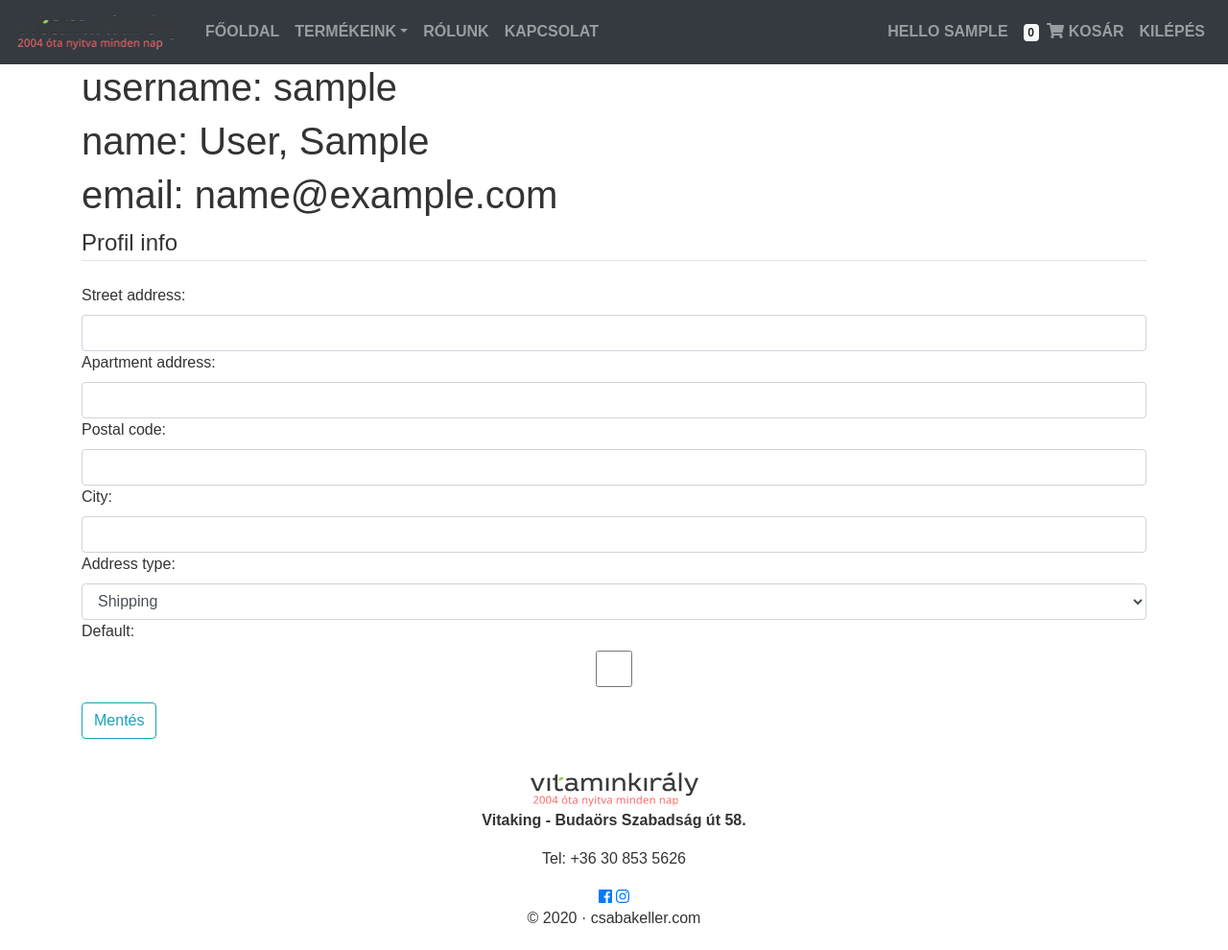
After one commit to csabimvp/vitaking, a Django app: page /account/profile/edit in a window 1280 px wide. The commit adds this page. Shown: the whole page at 96% size. Run offline with Django 3.2, Linux system fonts and the light colour scheme; the visitor is signed in with stand-in values (Sample User, id 1); parts of the project's set-up code (start-up, migrations or seed data) failed here and were passed over; some libraries are stand-ins or nearby versions.

Commit message:
Edit profile fix

```diff
--- a/webshop/account/forms.py
+++ b/webshop/account/forms.py
@@ -1,5 +1,6 @@
 from django import forms
 from django.contrib.auth.models import User
+from .models import Address
 
 
 class LoginForm(forms.Form):
@@ -61,3 +62,33 @@ class UserRegistrationForm(forms.ModelForm):
         if cd["password"] != cd["password2"]:
             raise forms.ValidationError("A jelszó nem egyezik!")
         return cd["password2"]
+
+
+class UserUpdateForm(forms.ModelForm):
+    email = forms.EmailField()
+
+    class Meta:
+        model = User
+        fields = ["email"]
+
+
+class AddressUpdateForm(forms.ModelForm):
+    class Meta:
+        model = Address
+        fields = [
+            "street_address",
+            "apartment_address",
+            "postal_code",
+            "city",
+            "address_type",
+            "default",
+        ]
+
+        widgets = {
+            "street_address": forms.TextInput(attrs={"class": "form-control"}),
+            "apartment_address": forms.TextInput(attrs={"class": "form-control"}),
+            "postal_code": forms.TextInput(attrs={"class": "form-control"}),
+            "city": forms.TextInput(attrs={"class": "form-control"}),
+            "address_type": forms.Select(attrs={"class": "form-control"}),
+            "default": forms.CheckboxInput(attrs={"class": "form-control"}),
+        }
--- a/webshop/account/models.py
+++ b/webshop/account/models.py
@@ -20,4 +20,4 @@ class Address(models.Model):
         verbose_name_plural = "Addresses"
 
     def __str__(self):
-        return self.user.username
+        return self.user
--- a/webshop/account/templates/account/user/detail.html
+++ b/webshop/account/templates/account/detail.html
@@ -1,7 +1,6 @@
 {% extends "shop/base.html" %}
 {% load static %}
 
-{% block title %}{{ user.username }}{% endblock %}
 
 {% block content %}
 <div class="container">
@@ -22,5 +21,9 @@
             {% endfor %}
         </div>
     </div>
+
+    <div class="row">
+        <a href="{% url "account:user_profile_edit" %}" class="btn btn-outline-secondary mr-2">Profil szerkesztese</a>
+    </div>
 </div>
 {% endblock %}
--- /dev/null
+++ b/webshop/account/templates/account/edit.html
@@ -0,0 +1,53 @@
+{% extends "shop/base.html" %}
+{% load static %}
+
+{% block title %}{{ user.username }}{% endblock %}
+
+{% block content %}
+<div class="container">
+    <div class="row">
+        <div class="col">
+            <h1>username: {{ user.username }}</h1>
+            <h1>name: {{ user.last_name }}, {{ user.first_name }}</h1>
+            <h1>email: {{ user.email }}</h1>
+        </div>
+        <!--/<div class="col">
+            {% for a in address %}
+            <h1>{% if a.address_type == "S" %}Shipping address{% else %}Billing address{% endif %}</h1>
+            <h3>Cim 1: {{ a.street_address }}</h3>
+            <h3>Cim 2: {{ a.apartment_address }}</h3>
+            <h3>Iranyito szam: {{ a.postal_code }}</h3>
+            <h3>{{ a.city }}</h3>
+            <h3>{{ a.address_type }}</h3>
+            {% endfor %}
+        </div>/-->
+    </div>
+
+    <div class="row">
+        <!--/<div class="col">
+            <form method="POST">
+                {% csrf_token %}
+                <fieldset class="form-group">
+                    <legend class="border-bottom mb-4">Profil info</legend>
+                    {{ u_form }}
+                </fieldset>
+                <div class="form-group">
+                    <button class="btn btn-outline-info" type="submit">Mentés</button>
+                </div>
+            </form>
+        </div>/-->
+        <div class="col">
+            <form method="POST">
+                {% csrf_token %}
+                <fieldset class="form-group">
+                    <legend class="border-bottom mb-4">Profil info</legend>
+                    {{ a_form }}
+                </fieldset>
+                <div class="form-group">
+                    <button class="btn btn-outline-info" type="submit">Mentés</button>
+                </div>
+            </form>
+        </div>
+    </div>
+</div>
+{% endblock %}
--- a/webshop/account/urls.py
+++ b/webshop/account/urls.py
@@ -18,5 +18,6 @@ urlpatterns = [
         name="password_change_done",
     ),
     path("register/", views.register, name="register"),
-    path("users/<username>/", views.user_profile, name="user_profile"),
+    path("profile/", views.user_profile, name="user_profile"),
+    path("profile/edit", views.user_profile_edit, name="user_profile_edit"),
 ]
--- a/webshop/account/views.py
+++ b/webshop/account/views.py
@@ -1,10 +1,10 @@
-from django.shortcuts import render
+from django.shortcuts import render, redirect
 from django.http import HttpResponse
 from django.contrib.auth import authenticate, login
 from django.contrib.auth.decorators import login_required
 from django.contrib.auth.models import User
 from django.contrib import messages
-from .forms import LoginForm, UserRegistrationForm
+from .forms import LoginForm, UserRegistrationForm, UserUpdateForm, AddressUpdateForm
 from orders.models import Order
 from .models import Address
 from django.shortcuts import get_object_or_404
@@ -62,16 +62,18 @@ def register(request):
 
 
 @login_required
-def user_profile(request, username):
-    user = get_object_or_404(User, username=username)
+def user_profile(request):
+    username = request.user.username
+    user = User.objects.get(username=username)
     # address = get_object_or_404(Address, user=user)
     address = Address.objects.filter(user__in=User.objects.filter(username=username))
     shipping_address = address.filter(address_type="s")
     billing_address = address.filter(address_type="b")
     # orders = get_object_or_404(Order, user=user)
+
     return render(
         request,
-        "account/user/detail.html",
+        "account/detail.html",
         {
             "user": user,
             "address": address,
@@ -81,3 +83,38 @@ def user_profile(request, username):
     )
 
     # return render(request, "account/user/detail.html", {"user": user})
+
+
+@login_required
+def user_profile_edit(request):
+    if request.method == "POST":
+
+        user = request.user.id
+        addr, created = Address.objects.get_or_create(user_id=user)
+
+        if created:
+            a_form = AddressUpdateForm(user, request.POST)
+
+            if a_form.is_valid():
+                a_form.save()
+                messages.success(
+                    request,
+                    f"Változtatások sikeresen elmentve {request.user.first_name}!",
+                )
+                return redirect("account:user_profile")
+
+        else:
+            a_form = AddressUpdateForm(request.POST, instance=addr)
+
+            if a_form.is_valid():
+                a_form.save()
+                messages.success(
+                    request,
+                    f"Változtatások sikeresen elmentve {request.user.first_name}!",
+                )
+                return redirect("account:user_profile")
+
+    else:
+        a_form = AddressUpdateForm()
+
+    return render(request, "account/edit.html", {"a_form": a_form})
--- a/webshop/shop/templates/shop/base.html
+++ b/webshop/shop/templates/shop/base.html
@@ -58,7 +58,7 @@
             <ul class="navbar-nav ml-auto">
                 {% if request.user.is_authenticated %}
                 <li class="nav-item">
-                    <a class="nav-link" href="{{ user.get_absolute_url }}">Hello {{ user.first_name }}</a>
+                    <a class="nav-link" href="{% url "account:user_profile" %}">Hello {{ user.first_name }}</a>
                 </li>
                 <li class="nav-item" id="cart">
 
```
Also changed, not shown: webshop/shop/templates/shop/product/detail.html (+22 -0 lines).
